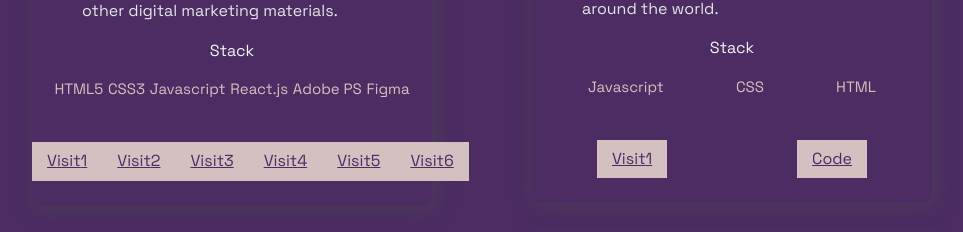
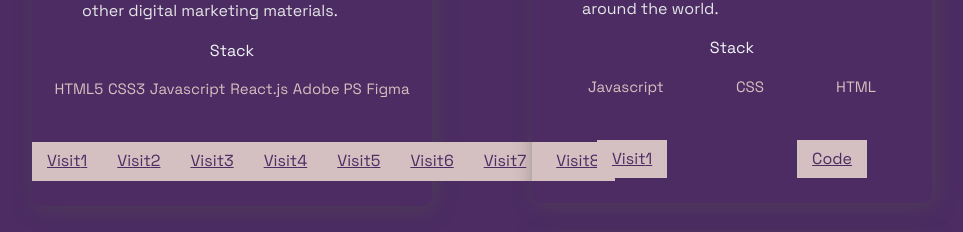
Before and after one commit to ave-se/my-portfolio-website, a Next.js app: page / in a window 1280 px wide. Shown: the part 1635-1867 px from the top of the page, without its empty margins (158-1121 px from the left). Built offline with nearby package versions, Linux system fonts and the light colour scheme.

Commit message:
More internship projects

```diff
--- a/src/constants/constants.js
+++ b/src/constants/constants.js
@@ -8,10 +8,12 @@ export const projects = [
     visit: [
       "https://66602323d4c47ed5e5bd7ecf--singular-griffin-46f495.netlify.app/",
       "https://666024094f2a36d85ff9c016--eclectic-sopapillas-0ee39a.netlify.app/",
+      "https://66602bf24f2a36dfb1f9bc17--elegant-manatee-ef51e6.netlify.app/",
       "https://666029df86974fdc408296fc--unique-cat-52a4ba.netlify.app/",
       "https://66602a13b58c8fdd9fbc8e88--frolicking-griffin-e6bc1f.netlify.app/",
       "https://66602a53d4c47edcd1bd775e--tiny-mousse-56d921.netlify.app/",
       "https://66602a7d59ade4dd836ac0b3--thriving-queijadas-7d2b7b.netlify.app/",
+      "https://66602b5565b68ae0f6dd9197--candid-phoenix-8e3f5c.netlify.app/"
     ],
     id: 6,
   },
```
